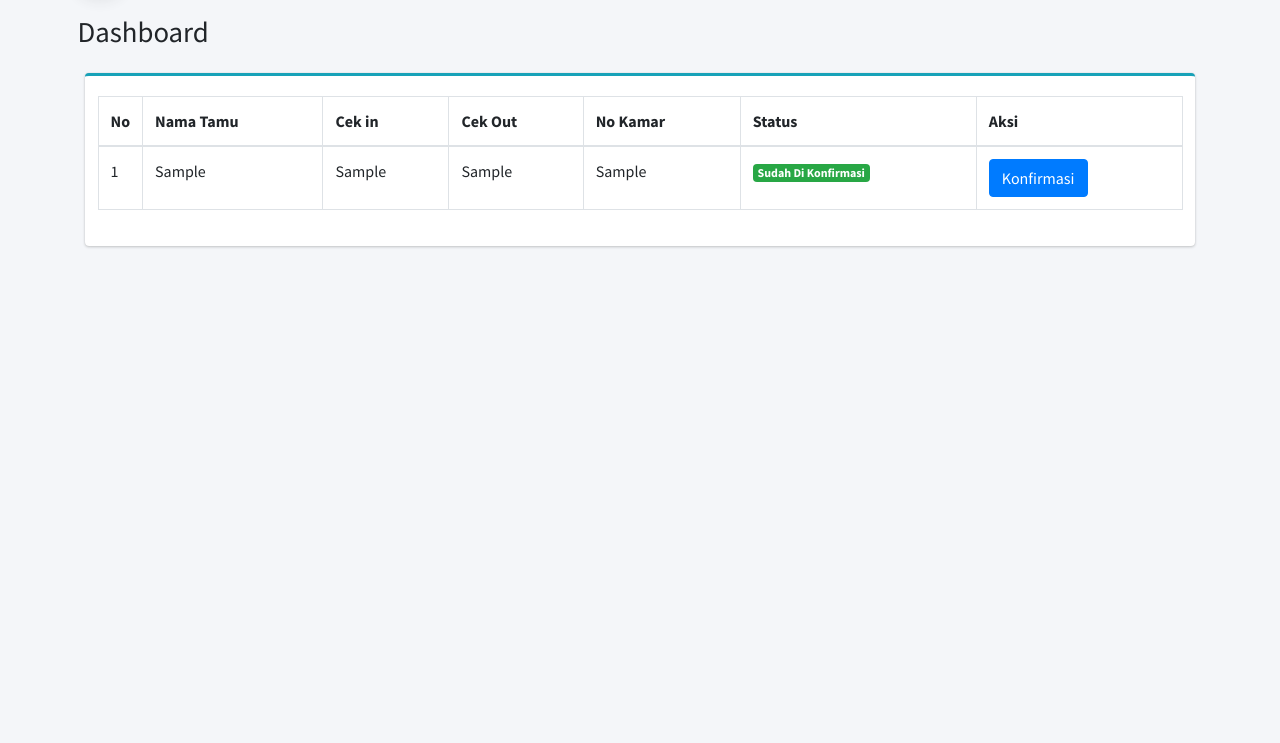
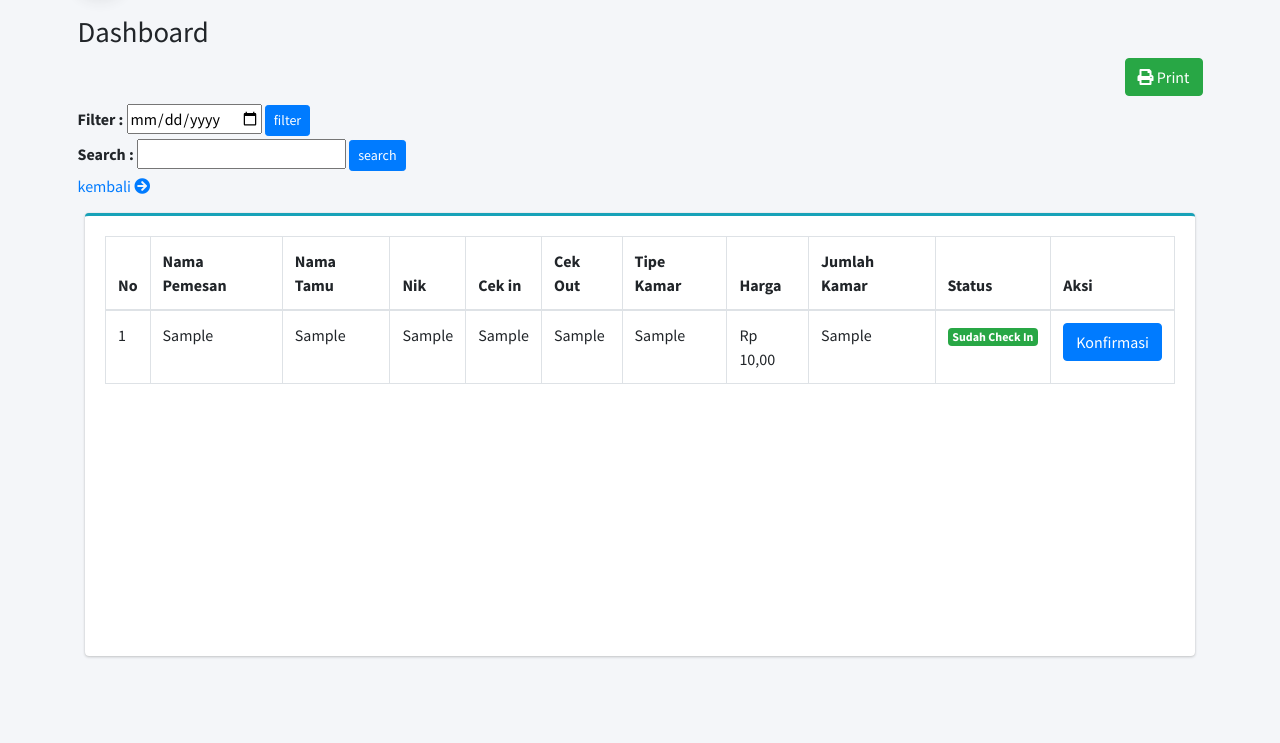
Before and after one commit to FahryArief/Aplikasi_Reservasi_hotel_BBW, a PHP site: page /resepsionis/pesanan.php in a window 1280 px wide. Shown: the part 57-800 px from the top of the page. Run offline with PHP 8.4, Linux system fonts and the light colour scheme; tables that the repository leaves empty or names only in its code hold one stand-in row (values such as "Sample post"); some libraries are stand-ins or nearby versions.

Commit message:
Update pesanan.php

```diff
--- a/resepsionis/pesanan.php
+++ b/resepsionis/pesanan.php
@@ -66,6 +66,30 @@ scratch. This page gets rid of all links and provides the needed markup only.
                         </div><!-- /.col -->
 
                     </div><!-- /.row -->
+                    <div class="row mb-2">
+                        <div class="col-sm-12">
+                            <button onclick="cetak()" class="btn btn-success float-right" style="margin-left: 5px;"><i
+                                    class="fas fa-print"></i> Print
+                            </button>
+
+                        </div><!-- /.col -->
+
+                    </div>
+                    <form method="GET" action="pesanan.php" style="text-align:left;">
+                        <label>Filter : </label>
+                        <input type="date" name="cari" value="<?php if(isset($_GET['cari'])){ echo $_GET['cari']; }?>">
+                        <button type="submit" class="btn btn-sm btn-primary">filter</button>
+                    </form>
+                    <form method="GET" action="pesanan.php" style="text-align:left;">
+                        <label>Search : </label>
+                        <input type="text" name="cari" value="<?php if(isset($_GET['cari'])){ echo $_GET['cari']; }?>">
+                        <button type="submit" class="btn btn-sm btn-primary">search</button>
+                    </form>
+
+
+                    <a href="index.php" class="small-box-footer ">
+                        kembali <i class="fas fa-arrow-circle-right"></i>
+                    </a>
                 </div><!-- /.container-fluid -->
             </div>
             <div class="content">
@@ -73,16 +97,19 @@ scratch. This page gets rid of all links and provides the needed markup only.
                     <div class="col-md-12">
                         <div class="card card-outline card-info">
                             <div class="card-body">
-                                <div class="row">
+                                <div class="scroll">
                                     <table class="table table-bordered">
                                         <thead>
                                             <tr>
                                                 <th style="width: 10px">No</th>
-
+                                                <th>Nama Pemesan</th>
                                                 <th>Nama Tamu</th>
+                                                <th>Nik</th>
                                                 <th>Cek in</th>
                                                 <th>Cek Out</th>
-                                                <th>No Kamar</th>
+                                                <th>Tipe Kamar</th>
+                                                <th>Harga</th>
+                                                <th>Jumlah Kamar</th>
                                                 <th>Status</th>
                                                 <th>Aksi</th>
                                             </tr>
@@ -90,25 +117,31 @@ scratch. This page gets rid of all links and provides the needed markup only.
                                         <tbody>
                                             <?php
                                         include '../koneksi.php';
+                                        if(isset($_GET['cari'])){
+                                            $pencarian = $_GET['cari'];
+                                            $query = "select * from pemesanan where nm_pemesan like '%".$pencarian."%' or cek_in like '%".$pencarian."%' or cek_out like '%".$pencarian."%' or nik like '%".$pencarian."%'";
+
+                                          }
+                                          else {$query = "select * from pemesanan";
+                                          }
+
                                         $no =1;
-                                        $data = mysqli_query($koneksi, "select * from pemesanan");
+                                        $data = mysqli_query($koneksi,$query);
                                         while ($d = mysqli_fetch_array($data)) {
                                             ?>
                                             <tr>
                                                 <td><?php echo $no++; ?></td>
+                                                <td><?php echo $d['nm_pemesan']; ?></td>
                                                 <td><?php echo $d['nm_tamu']; ?></td>
-                                                <td>
-                                                    <?php echo $d['cek_in']; ?>
-                                                </td>
-                                                <td>
-                                                    <?php echo $d['cek_out']; ?>
-                                                </td>
+                                                <td><?php echo $d['nik']; ?></td>
+                                                <td><?php echo $d['cek_in']; ?> </td>
+                                                <td> <?php echo $d['cek_out']; ?> </td>
                                                 <td>
                                                     <?php
-                              $no_kamar = mysqli_query($koneksi, "select * from kamar");
-                              while ($a = mysqli_fetch_array($no_kamar)) {
+                              $tipe_kamar = mysqli_query($koneksi, "select * from kamar");
+                              while ($a = mysqli_fetch_array($tipe_kamar)) {
                                 if ($a['id_kamar'] == $d['id_kamar']) { ?>
-                                                    <?php echo $a['no_kamar']; ?>
+                                                    <?php echo $a['tipe_kamar']; ?>
                                                     <?php
                                 }
                               }
@@ -116,11 +149,27 @@ scratch. This page gets rid of all links and provides the needed markup only.
                                                 </td>
                                                 <td>
                                                     <?php
+                              $harga = mysqli_query($koneksi, "select * from kamar");
+                              while ($a = mysqli_fetch_array($harga)) {
+                                if ($a['id_kamar'] == $d['id_kamar']) { ?>
+                                                    <?php echo "Rp " . number_format($a['harga'],2,',','.'); ?>
+                                                    <?php
+                                }
+                              }
+                              ?>
+                                                </td>
+                                                <td>
+                                                    <?php echo $d['jml_kamar']; ?>
+                                                </td>
+
+
+                                                <td>
+                                                    <?php
                                                 if ($d['status'] == 1) {?>
                                                     <span class="badge bg-warning">
-                                                        Belum Di Konfirmasi</span>
+                                                        Belum Check In</span>
                                                     <?php } else {?>
-                                                    <span class="badge bg-success">Sudah Di Konfirmasi</span>
+                                                    <span class="badge bg-success">Sudah Check In</span>
                                                     <?php } ?>
                                                 </td>
                                                 <td>
@@ -169,7 +218,19 @@ scratch. This page gets rid of all links and provides the needed markup only.
     <!-- AdminLTE App -->
     <script src="../assets/dist/js/adminlte.min.js"></script>
     <!-- AdminLTE for demo purposes -->
-    <script src="../assets/dist/js/demo.js"></script>
+
+    <script type="text/javascript">
+    function cetak() {
+        window.addEventListener("load", window.print());
+    }
+    </script>
+
+    <style>
+    .scroll {
+        height: 400px;
+        overflow: scroll;
+    }
+    </style>
 </body>
 
 </html>
```
